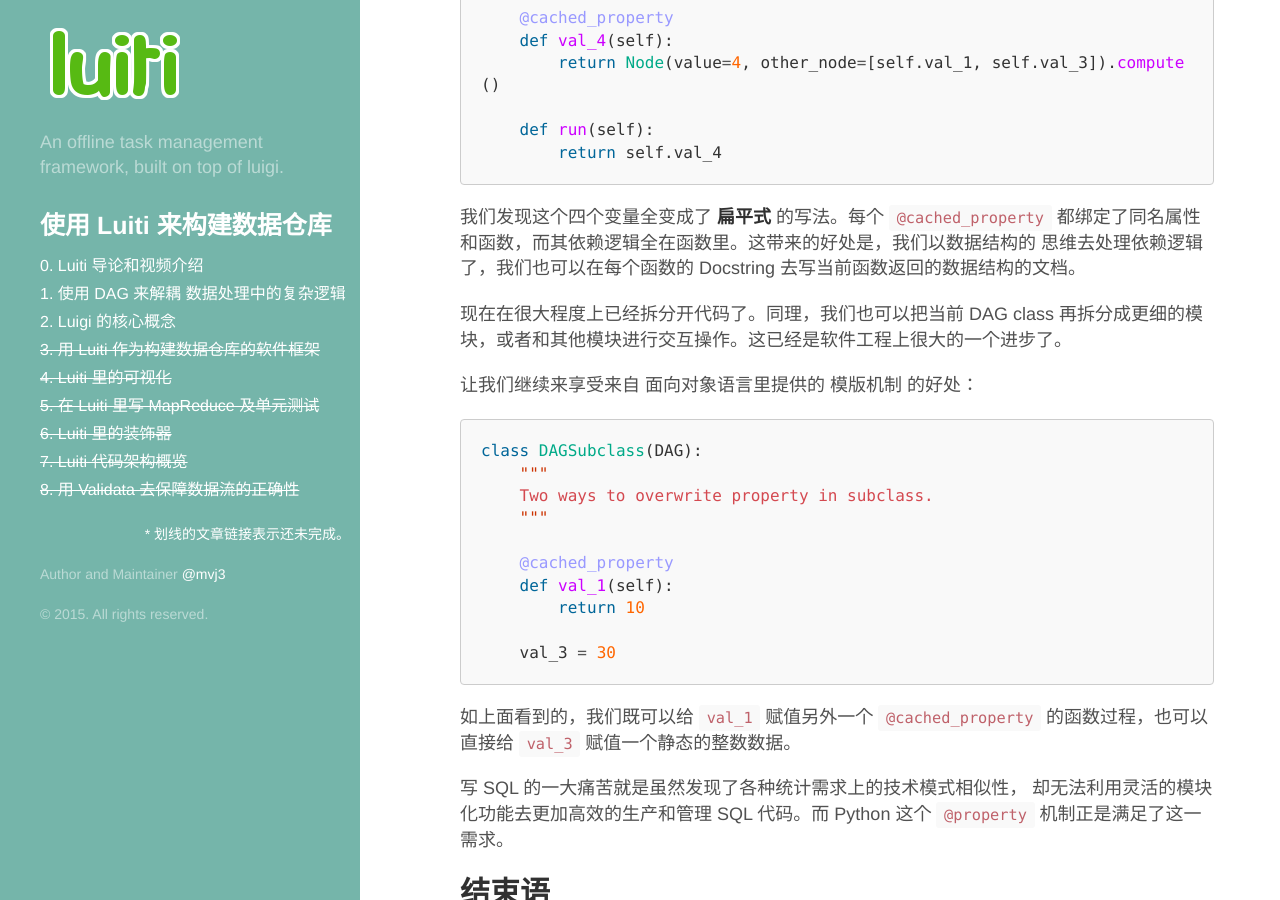
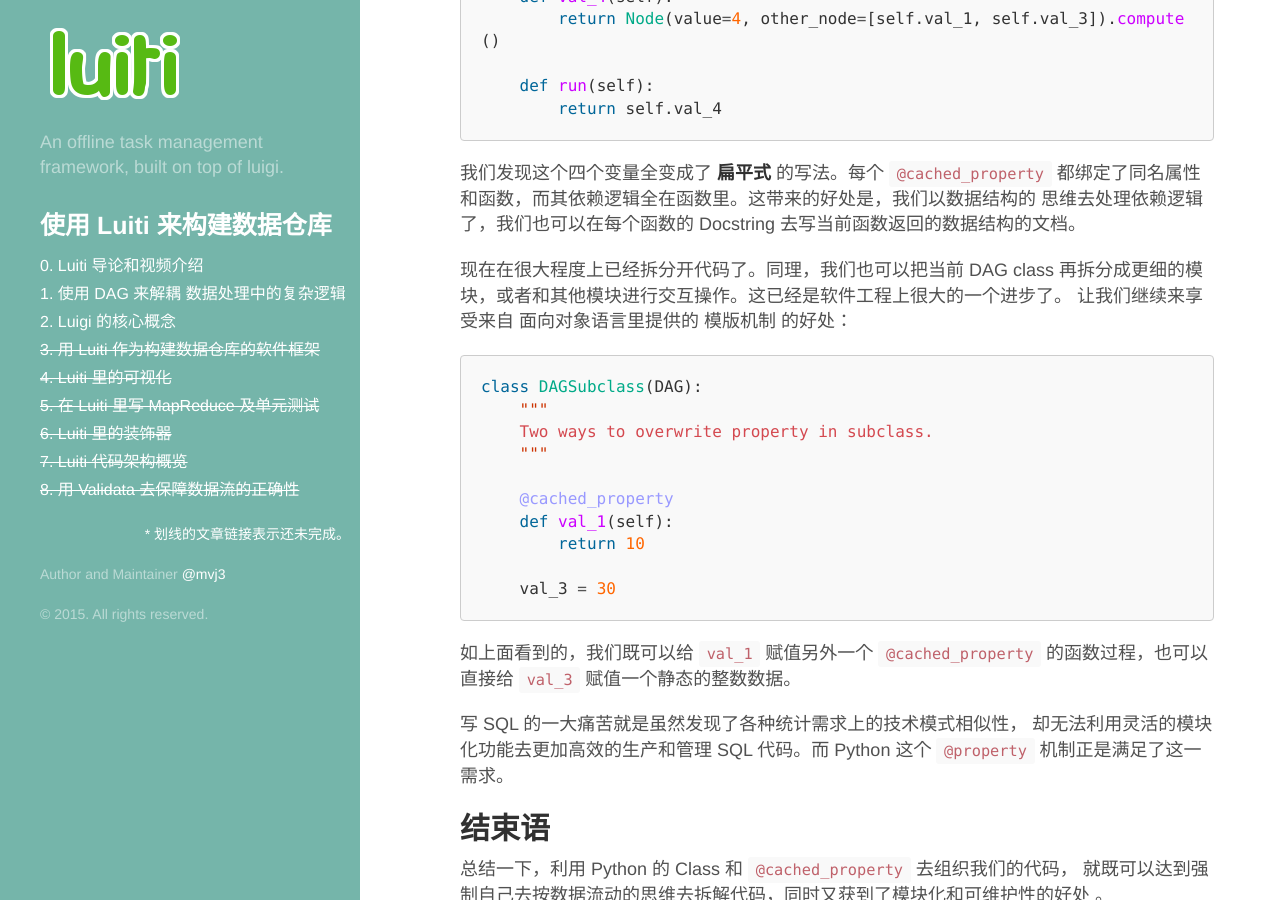
Before and after one commit to Luiti/luiti.github.io, a Jekyll site: the page built from chinese/Processing-data-in-a-DAG-way.markdown, in a window 1280 px wide and 900 px high, scrolled down 5687 px. Built offline with Jekyll 4.4.1, drawn with Linux system fonts in a browser that asks for light colours; Markdown is read by kramdown in place of the engine named in the settings; comment, search, counter and statistics services are not loaded; part of the change alters nothing that is shown.

````diff
--- a/chinese/Processing-data-in-a-DAG-way.markdown
+++ b/chinese/Processing-data-in-a-DAG-way.markdown
@@ -231,7 +231,6 @@ class DAG(object):
 
 现在在很大程度上已经拆分开代码了。同理，我们也可以把当前 DAG class
 再拆分成更细的模块，或者和其他模块进行交互操作。这已经是软件工程上很大的一个进步了。
-
 让我们继续来享受来自 面向对象语言里提供的 模版机制 的好处：
 
 ```python
@@ -265,6 +264,6 @@ Luiti 两个更高层次的软件抽象。
 
 
 [1]: https://en.wikipedia.org/wiki/Directed_acyclic_graph
-[2]: https://upload.wikimedia.org/wikipedia/commons/thumb/3/39/Directed_acyclic_graph_3.svg/356px-Directed_acyclic_graph_3.svg.png
+[2]: /chinese/images/356px-Directed_acyclic_graph_3.svg.png
 [3]: https://docs.python.org/2/reference/datamodel.html
 [4]: https://en.wikipedia.org/wiki/Extract,_transform,_load
````
Also changed, not shown: chinese/images/356px-Directed_acyclic_graph_3.svg.png (added).
